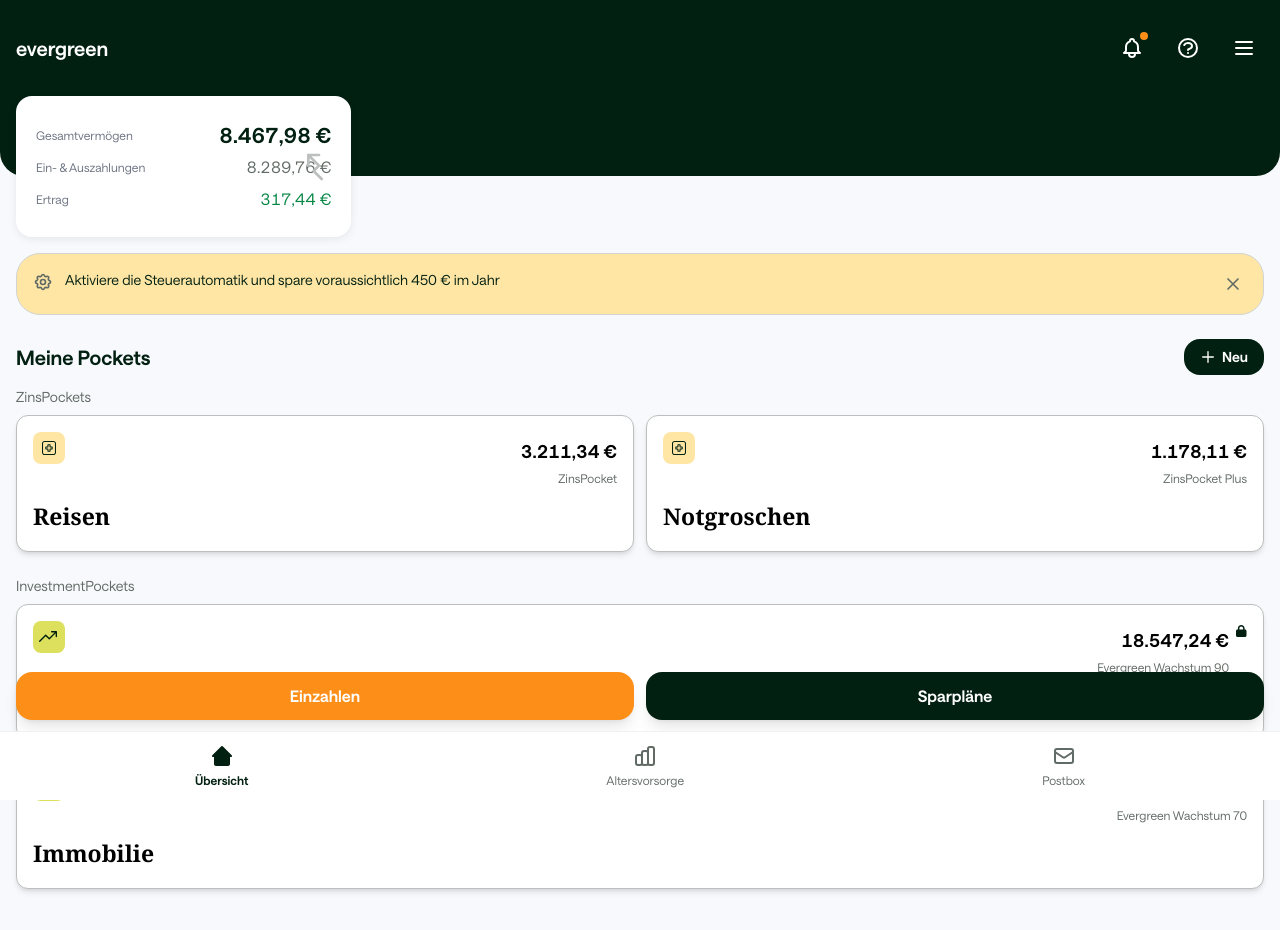
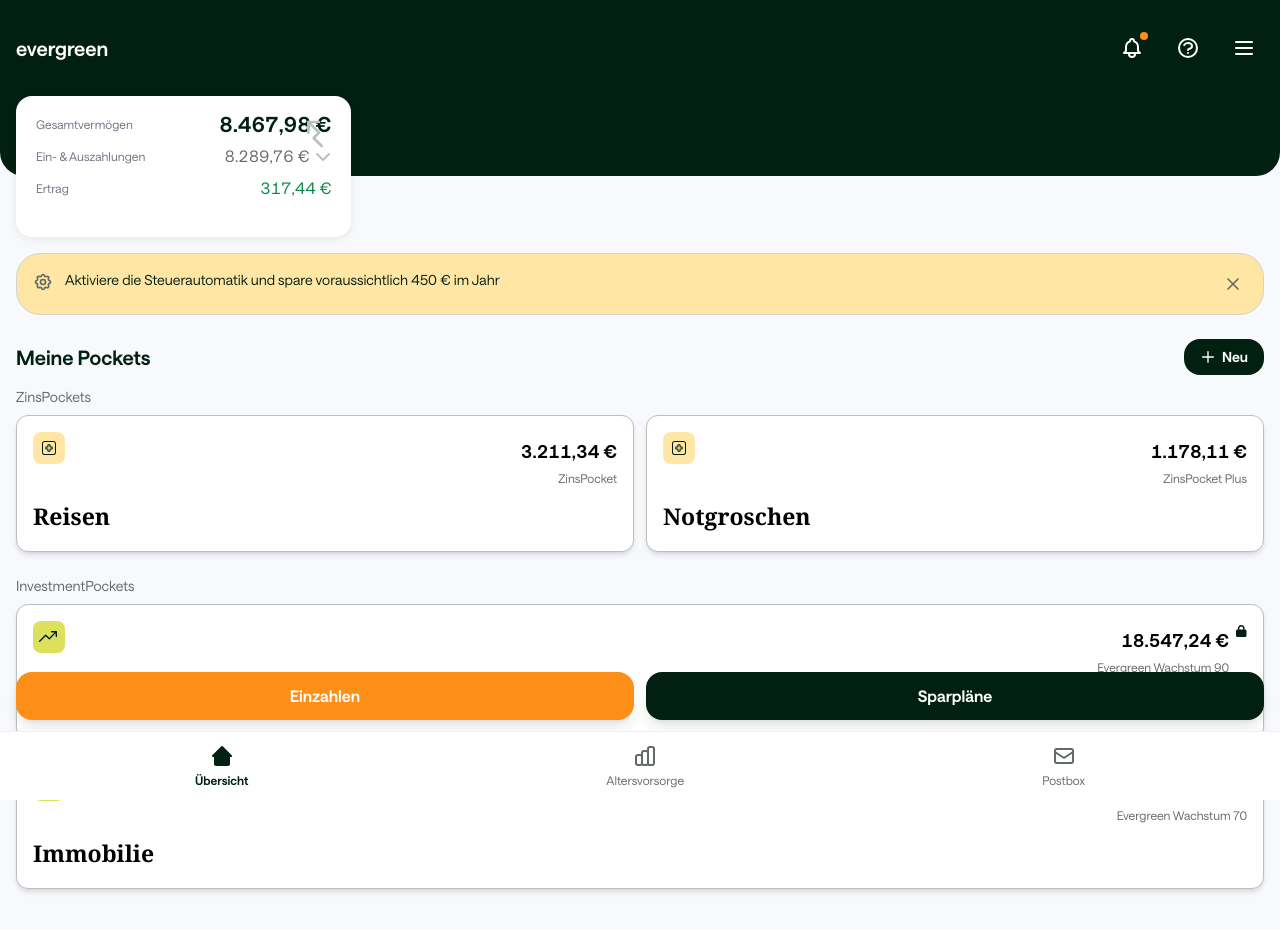
Before and after one commit to ivenkurz/kindersparplan, a Next.js app: page /Dashboard in a window 1280 px wide. Shown: the top 930 px of the page. Built offline with nearby package versions, Linux system fonts and the light colour scheme.

Commit message:
Gesamtvermögen: Ein- & Auszahlungen Dropdown mit Figma-Pfeil-SVG

```diff
--- a/app/Dashboard/page.tsx
+++ b/app/Dashboard/page.tsx
@@ -11,6 +11,7 @@ export default function DashboardPage() {
   const [bannerDismissed, setBannerDismissed] = useState(false);
   const [navVisible, setNavVisible] = useState(true);
   const [menuOpen, setMenuOpen] = useState(false);
+  const [einAuszahlungExpanded, setEinAuszahlungExpanded] = useState(false);
   const lastScrollYRef = useRef(0);
 
   useEffect(() => {
@@ -70,24 +71,54 @@ export default function DashboardPage() {
 
         {/* Account Summary Card – Figma: padding 20px, gap 30px, shadow, rounded-2xl */}
         <section className="px-4 -mt-20 pb-0 font-saans">
-          <div className="flex flex-row items-center p-5 gap-[30px] min-h-[141px] w-full max-w-[335px] bg-ds-neutral-0 rounded-2xl shadow-[0px_2px_8px_rgba(0,0,0,0.08)]">
+          <div className="flex flex-row items-start p-5 gap-[30px] min-h-[141px] w-full max-w-[335px] bg-ds-neutral-0 rounded-2xl shadow-[0px_2px_8px_rgba(0,0,0,0.08)]">
             {/* Labels | Values – gap 74px */}
-            <div className="flex flex-row items-center gap-8 md:gap-[74px] flex-1 min-w-0">
+            <div className="flex flex-row items-start gap-8 md:gap-[74px] flex-1 min-w-0">
               {/* Labels – 12px, weight 380, #6B7280 */}
               <div className="flex flex-col items-start gap-4 shrink-0">
                 <span className="text-xs font-normal text-pocket-gray leading-4">Gesamtvermögen</span>
                 <span className="text-xs font-normal text-pocket-gray leading-4">Ein- & Auszahlungen</span>
+                {einAuszahlungExpanded && (
+                  <>
+                    <span className="text-xs font-normal text-pocket-gray leading-4">Einzahlung</span>
+                    <span className="text-xs font-normal text-pocket-gray leading-4">Auszahlung</span>
+                  </>
+                )}
                 <span className="text-xs font-normal text-pocket-gray leading-4">Ertrag</span>
               </div>
               {/* Values – Gesamtvermögen 21px/670, Einzahlungen 16px/380, Ertrag 16px/380 */}
               <div className="flex flex-col items-end gap-4 shrink-0">
                 <span className="text-[21px] font-[670] text-ds-neutral-100 leading-4 tabular-nums">{formatCurrency(8467.98)}</span>
-                <span className="text-base font-normal text-ds-neutral-70 leading-4 text-right tabular-nums">{formatCurrency(8289.76)}</span>
+                <button
+                  type="button"
+                  onClick={() => setEinAuszahlungExpanded((e) => !e)}
+                  className="flex items-center justify-end gap-1.5 text-base font-normal text-ds-neutral-70 leading-4 text-right tabular-nums hover:text-ds-neutral-100 transition-colors"
+                  aria-expanded={einAuszahlungExpanded}
+                  aria-label={einAuszahlungExpanded ? "Ein- und Auszahlungen einklappen" : "Ein- und Auszahlungen aufklappen"}
+                >
+                  {formatCurrency(8289.76)}
+                  <svg
+                    width="16"
+                    height="10"
+                    viewBox="0 0 16 10"
+                    fill="none"
+                    xmlns="http://www.w3.org/2000/svg"
+                    className={`shrink-0 transition-transform ${einAuszahlungExpanded ? "rotate-180" : ""}`}
+                  >
+                    <path d="M7.29365 9.70615C7.68428 10.0968 8.31865 10.0968 8.70928 9.70615L14.7093 3.70615C15.0999 3.31553 15.0999 2.68115 14.7093 2.29053C14.3187 1.8999 13.6843 1.8999 13.2937 2.29053L7.9999 7.58428L2.70615 2.29365C2.31553 1.90303 1.68115 1.90303 1.29053 2.29365C0.899902 2.68428 0.899902 3.31865 1.29053 3.70928L7.29053 9.70928L7.29365 9.70615" fill="#BBBFBD" />
+                  </svg>
+                </button>
+                {einAuszahlungExpanded && (
+                  <>
+                    <span className="text-base font-normal text-ds-neutral-70 leading-4 text-right tabular-nums">{formatCurrency(10000)}</span>
+                    <span className="text-base font-normal text-ds-neutral-70 leading-4 text-right tabular-nums">{formatCurrency(1710.24)}</span>
+                  </>
+                )}
                 <span className="text-base font-normal text-ds-seagreen leading-4 text-right tabular-nums">{formatCurrency(317.44)}</span>
               </div>
             </div>
             {/* Chart icon – rotated 90°, #BBBFBD */}
-            <svg className="w-8 h-8 shrink-0 text-zins-pocket-border -rotate-90" fill="none" stroke="currentColor" viewBox="0 0 24 24" aria-hidden>
+            <svg className="w-8 h-8 shrink-0 text-zins-pocket-border -rotate-90 mt-0.5" fill="none" stroke="currentColor" viewBox="0 0 24 24" aria-hidden>
               <path strokeLinecap="round" strokeLinejoin="round" strokeWidth={2} d="M13 7h8m0 0v8m0-8l-8 8-4-4-6 6" />
             </svg>
           </div>
```
